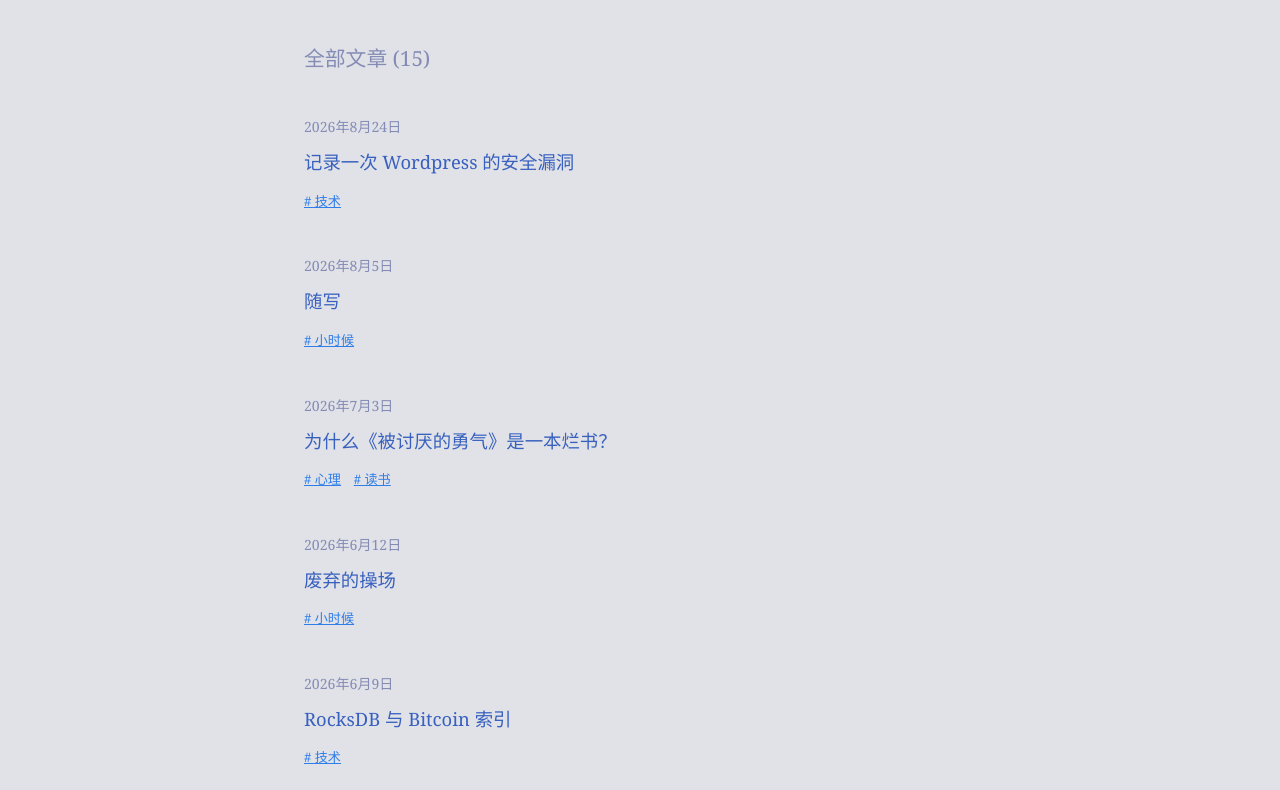
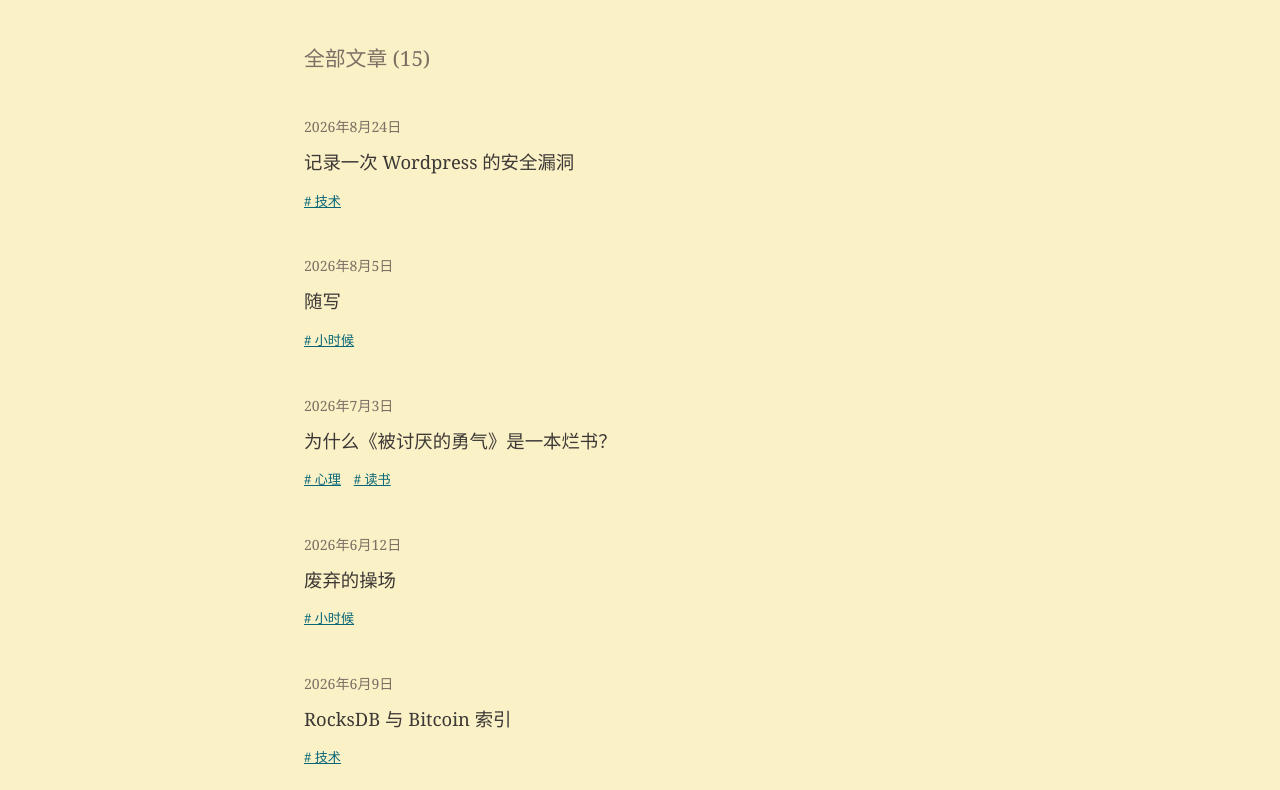
Before and after one commit to mattxlee/btblog.net-astro, an Astro site: page / in a window 1280 px wide. Shown: the part 89-879 px from the top of the page. Built offline with nearby package versions, Linux system fonts and the light colour scheme; Astro itself is replaced by a stand-in of ours; some packages are replaced by stand-ins of ours.

Commit message:
Theme changed to gruvbox.

```diff
--- a/astro.config.mjs
+++ b/astro.config.mjs
@@ -17,7 +17,7 @@ export default defineConfig({
       rehypePlugins: [rehypeKatex],
     }),
     shikiConfig: {
-      themes: { light: 'github-light', dark: 'tokyo-night' },
+      themes: { light: 'gruvbox-light-medium', dark: 'gruvbox-dark-medium' },
     },
   },
 });
--- a/src/layouts/BaseLayout.astro
+++ b/src/layouts/BaseLayout.astro
@@ -37,44 +37,44 @@ const canonicalURL = new URL(Astro.url.pathname, Astro.site ?? 'http://localhost
       rel="stylesheet"
     />
     <style is:global>
-      /* 亮色主题 —— TokyoNight Day */
+      /* 亮色主题 —— Gruvbox Light (medium) */
       :root {
-        --bg: #e1e2e7;
-        --fg: #3760bf;
-        --muted: #848cb5;
-        --line: #c4c8da;
-        --accent: #2e7de9;
-        --code-bg: #d3d6e0;
-        --on-accent: #ffffff;
-        --shadow: rgba(55, 96, 191, 0.18);
+        --bg: #fbf1c7;
+        --fg: #3c3836;
+        --muted: #7c6f64;
+        --line: #d5c4a1;
+        --accent: #076678;
+        --code-bg: #f2e5bc;
+        --on-accent: #fbf1c7;
+        --shadow: rgba(60, 56, 54, 0.18);
         color-scheme: light;
       }
 
-      /* 暗色主题 —— TokyoNight Storm */
+      /* 暗色主题 —— Gruvbox Dark (medium) */
       html[data-theme='dark'] {
-        --bg: #24283b;
-        --fg: #c0caf5;
-        --muted: #565f89;
-        --line: #292e42;
-        --accent: #7aa2f7;
-        --code-bg: #1f2335;
-        --on-accent: #1a1b26;
+        --bg: #282828;
+        --fg: #ebdbb2;
+        --muted: #a89984;
+        --line: #504945;
+        --accent: #83a598;
+        --code-bg: #1d2021;
+        --on-accent: #1d2021;
         --shadow: rgba(0, 0, 0, 0.4);
         color-scheme: dark;
       }
 
       /* JS 未启用时，跟随系统暗色偏好 */
-      @media (prefers-color-scheme: dark) {
+      @media (prefers-color-scheme: light) {
         :root:not([data-theme]) {
-          --bg: #24283b;
-          --fg: #c0caf5;
-          --muted: #565f89;
-          --line: #292e42;
-          --accent: #7aa2f7;
-          --code-bg: #1f2335;
-          --on-accent: #1a1b26;
-          --shadow: rgba(0, 0, 0, 0.4);
-          color-scheme: dark;
+          --bg: #fbf1c7;
+          --fg: #3c3836;
+          --muted: #7c6f64;
+          --line: #d5c4a1;
+          --accent: #076678;
+          --code-bg: #f2e5bc;
+          --on-accent: #fbf1c7;
+          --shadow: rgba(60, 56, 54, 0.18);
+          color-scheme: light;
         }
       }
 
```
